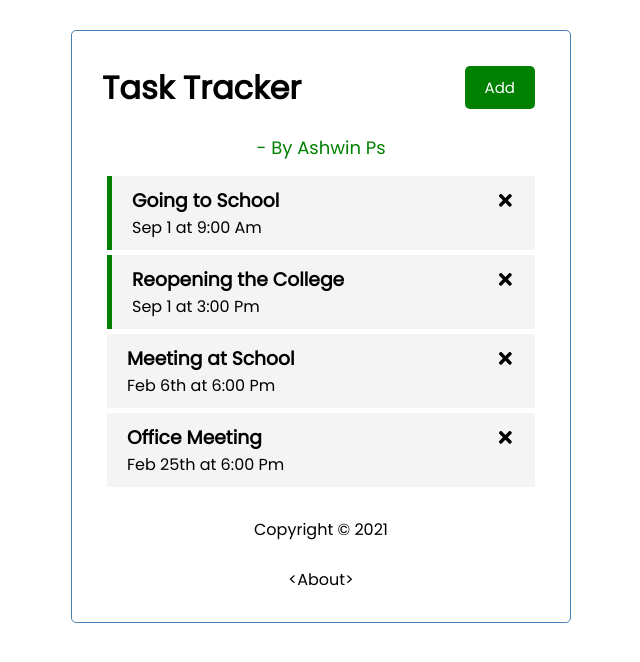
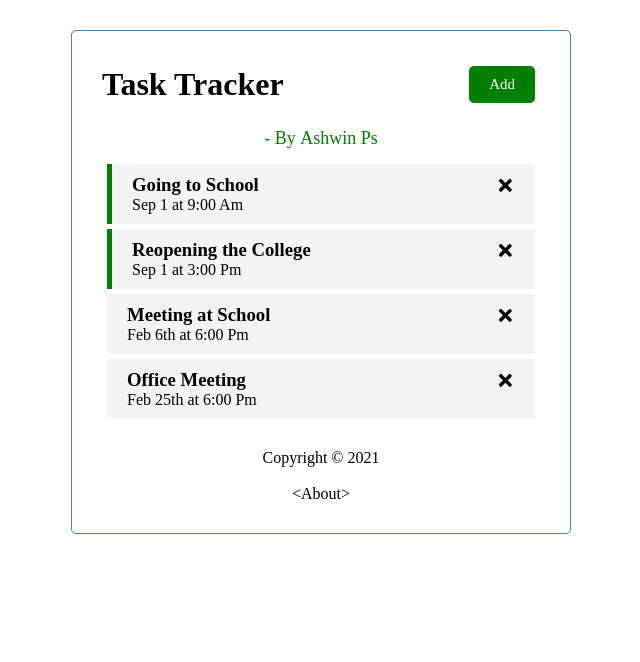
Before and after one commit to Ashwin-P-S/react-task-tracker, a React (Create React App) app: page / in a window 1280 px wide. Shown: the top 662 px of the page, without its empty margins (319-959 px from the left). Built offline with nearby package versions, Linux system fonts and the light colour scheme.

Commit message:
Update index.css

```diff
--- a/src/index.css
+++ b/src/index.css
@@ -7,7 +7,7 @@
 }
 
 body {
-  font-family: 'Poppins', sans-serif;
+  font-family: Brush Script MT, Brush Script Std, cursive;
 }
 
 .container {
```
